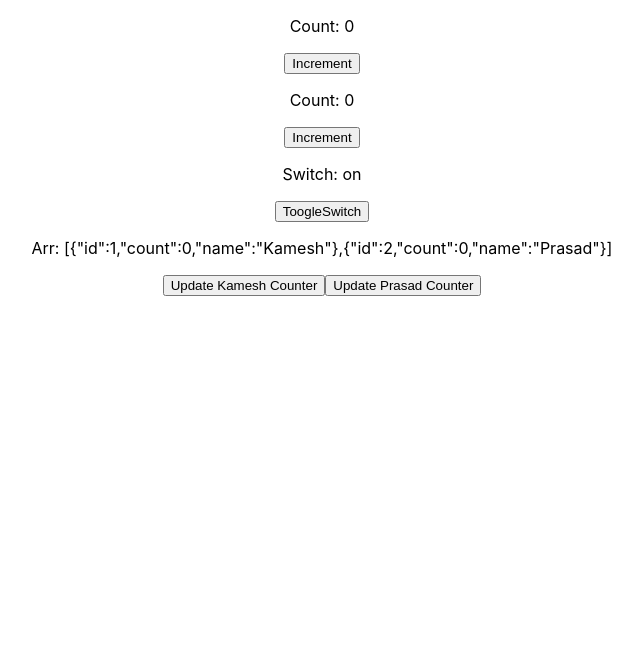
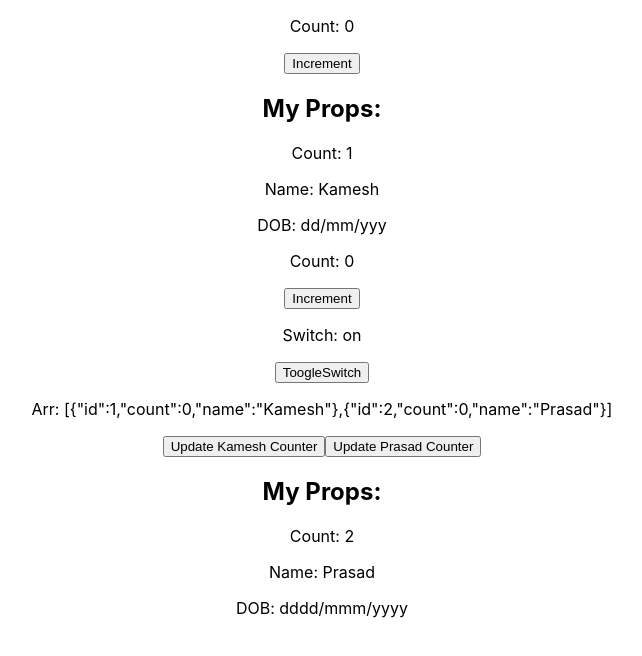
Before and after one commit to KameshwaranMurugan333/18th-dec-context--example, a React (Create React App) app: page / in a window 1280 px wide. Shown: the top 656 px of the page, without its empty margins (318-960 px from the left). Built offline with nearby package versions, Linux system fonts and the light colour scheme.

Commit message:
handling event props completed

```diff
--- a/src/App.js
+++ b/src/App.js
@@ -6,8 +6,8 @@ function App() {
 
   return (
     <div className="App">
-        <MyClassComponent />
-        <MyFunctionalComponent />
+        <MyClassComponent count={"1"} name={"Kamesh"} dob={"dd/mm/yyy"} />
+        <MyFunctionalComponent count={"2"} name={"Prasad"} dob={"dddd/mmm/yyyy"} />
     </div>
   );
 }
--- a/src/ClassComponent.jsx
+++ b/src/ClassComponent.jsx
@@ -18,6 +18,11 @@ class MyClassComponent extends React.Component {
         return <div>
             <p>Count: {this.state.count}</p>
             <button onClick={this.incrementCounter}>Increment</button>
+
+            <h2>My Props:</h2>
+            <p>Count: {this.props.count}</p>
+            <p>Name: {this.props.name}</p>
+            <p>DOB: {this.props.dob}</p>
         </div>
     }
 }
--- a/src/FunctionalComponent.jsx
+++ b/src/FunctionalComponent.jsx
@@ -1,6 +1,6 @@
 import React from "react";
 
-const MyFunctionalComponent = () => {
+const MyFunctionalComponent = (props) => {
 
     const [state, setState] = React.useState({ count: 0, name: "kamesh" });
 
@@ -21,7 +21,8 @@ const MyFunctionalComponent = () => {
         setSwitch(switchStatus);
     }
 
-    const updateArrCounter = (index) => {
+    const updateArrCounter = (index, event) => {
+        console.log("INDEX", index);
         let newArr = arr;
         newArr[index].count = newArr[index].count + 1;
         setArr([...newArr]);
@@ -35,8 +36,13 @@ const MyFunctionalComponent = () => {
         <button onClick={toogleSwitch}>ToogleSwitch</button>
 
         <p>Arr: {JSON.stringify(arr)}</p>
-        <button onClick={(e) => updateArrCounter(0)}>Update Kamesh Counter</button>
+        <button onClick={(e) => updateArrCounter(0, e)}>Update Kamesh Counter</button>
         <button onClick={(e) => updateArrCounter(1)}>Update Prasad Counter</button>
+
+        <h2>My Props:</h2>
+        <p>Count: {props.count}</p>
+        <p>Name: {props.name}</p>
+        <p>DOB: {props.dob}</p>
     </div>
 }
 
```
